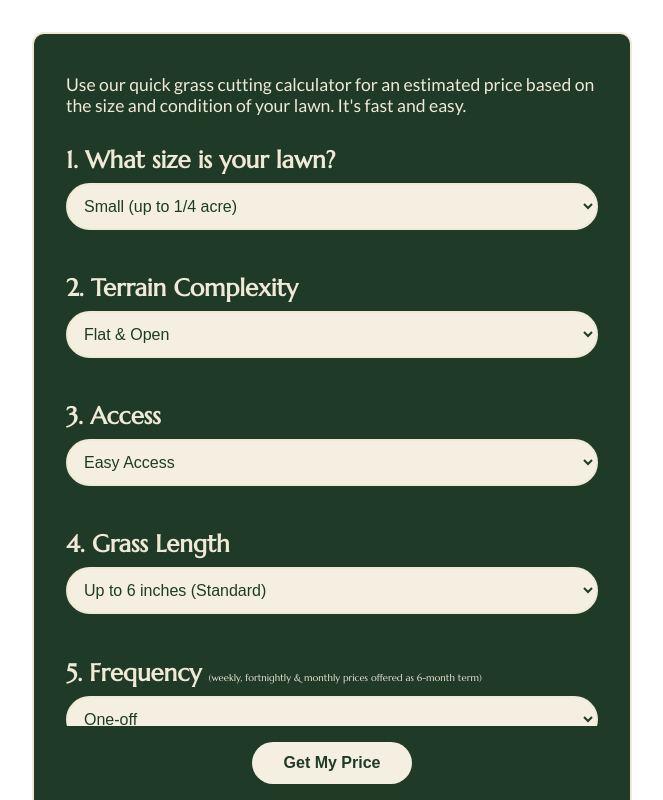
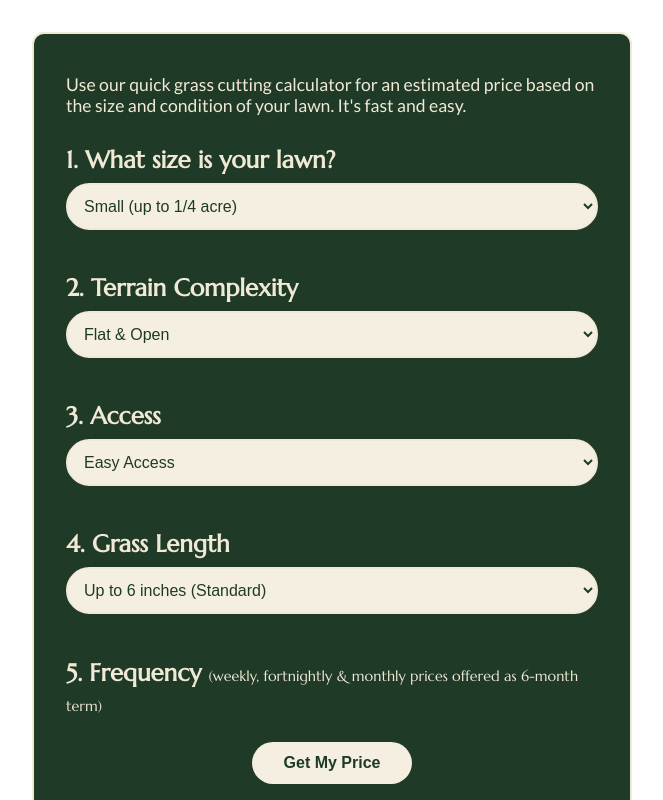
Before and after one commit to Elmandvale/grass_calculator, a plain HTML site: page index.html in a window 1280 px wide. Shown: the top 800 px of the page, without its empty margins (308-971 px from the left). Drawn offline with Linux system fonts and the light colour scheme.

Commit message:
Update index.html

```diff
--- a/index.html
+++ b/index.html
@@ -149,7 +149,7 @@
         <option value="very_long">Over 24 inches (Custom Quote Required)</option>
       </select>
 
-      <h2>5. Frequency <span style="font-size: 40%; font-weight: normal;">(weekly, fortnightly & monthly prices offered as 6-month term)</span></h2>
+      <h2>5. Frequency <span style="font-size: 60%; font-weight: normal;">(weekly, fortnightly & monthly prices offered as 6-month term)</span></h2>
       <select id="frequency">
         <option value="one_off">One-off</option>
         <option value="monthly">Monthly (-10%)</option>
```
